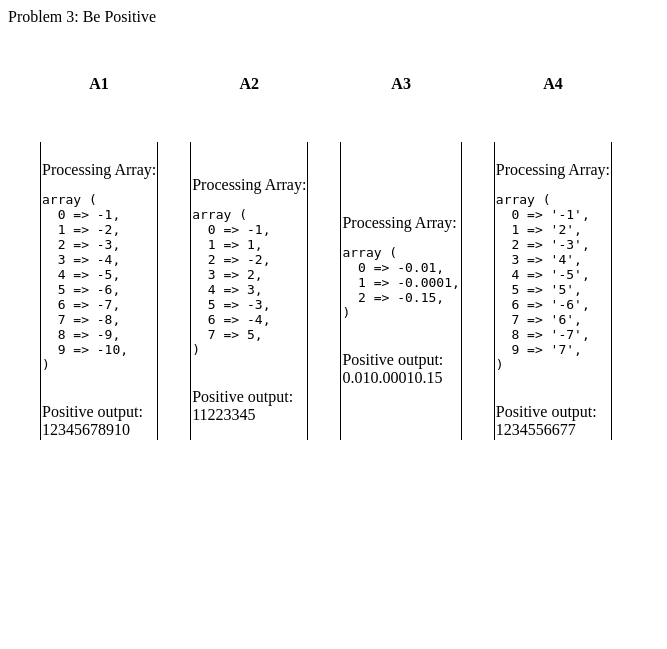
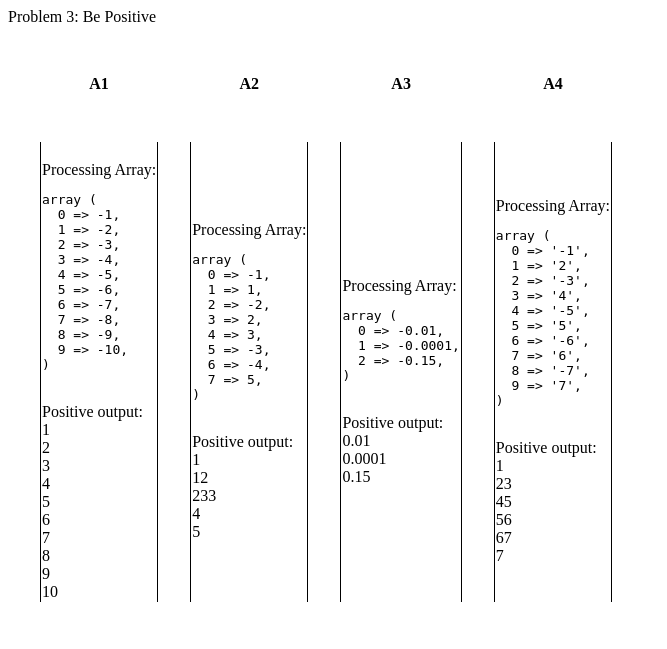
Before and after one commit to mananthakore/mmt-it202-008, a PHP site: page /Module2/problem3.php in a window 1280 px wide. Shown: the top 649 px of the page, without its empty margins (0-667 px from the left). Run offline with PHP 8.4, Linux system fonts and the light colour scheme.

Commit message:
made final changes

```diff
--- a/public_html/Module2/problem2.php
+++ b/public_html/Module2/problem2.php
@@ -13,6 +13,8 @@ function getTotal($arr) {
     foreach ($arr as $value) {
         $total += $value;
     }
+    $total = round($total, 2);
+
     echo "The total is " . var_export($total, true);
 }
 echo "Problem 2: Adding Floats<br>";
--- a/public_html/Module2/problem3.php
+++ b/public_html/Module2/problem3.php
@@ -12,8 +12,11 @@ function bePositive($arr) {
     //hint: may want to use var_dump() or similar to show final data types
     // mmt 2/5/2024
     foreach ($arr as $value) {
+        if (is_string($value)) {
+            $value = intval($value);
+         }
         if (is_numeric($value)) {
-            echo $value >= 0 ? $value : abs($value);
+            echo $value >= 0 ? $value : abs($value) . "<br>";
         } else {
             echo $value . "<br>";
         }
```
